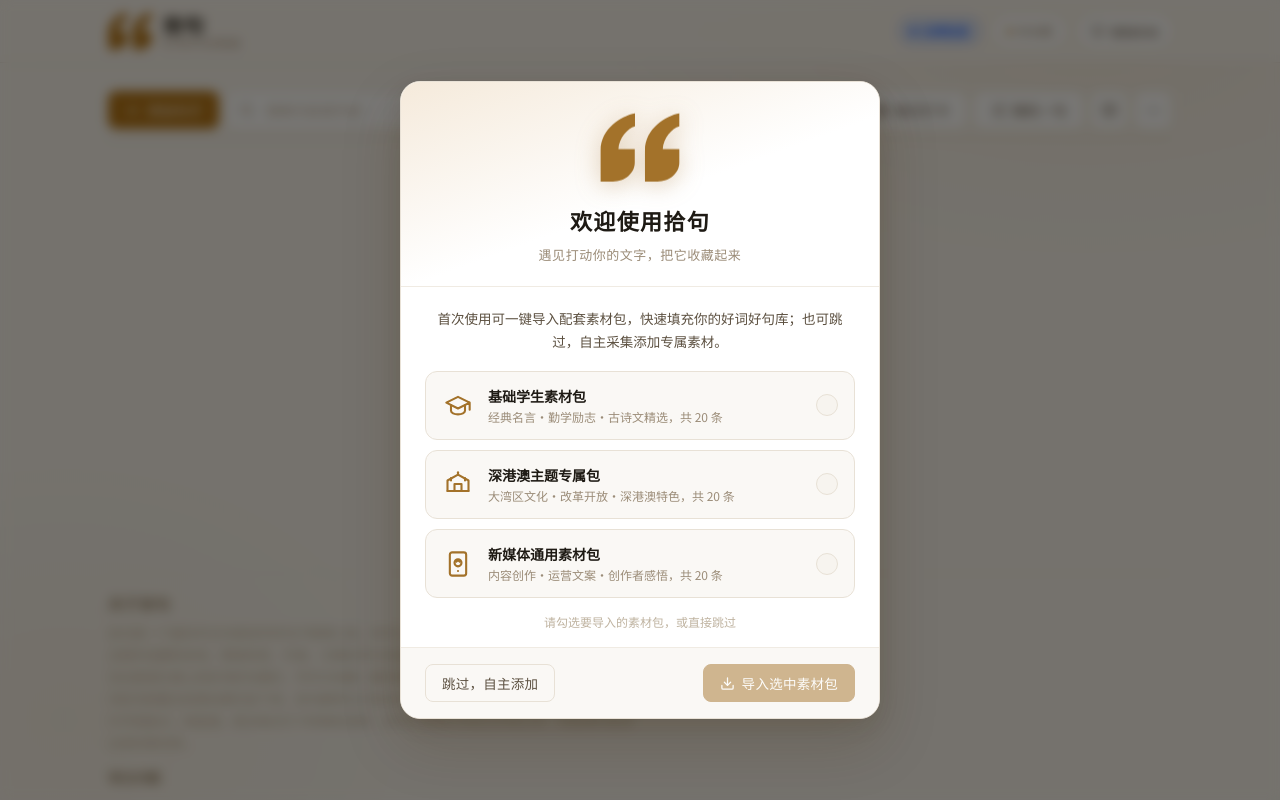
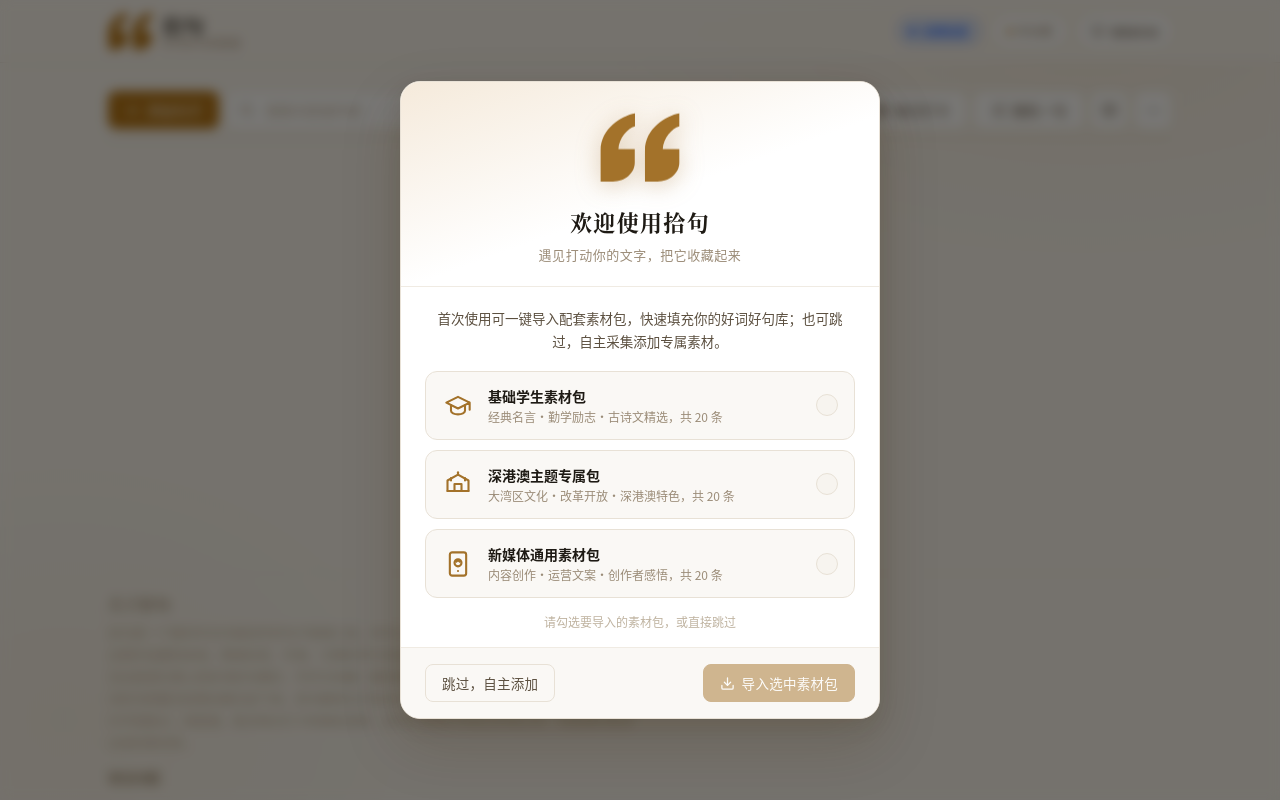
Before and after one commit to haliChina/shiju, a plain HTML site: page index.html in a window 1280 px wide. Shown: the top 800 px of the page. Drawn offline with Linux system fonts and the light colour scheme.

Commit message:
perf: prefer local CJK fonts so Android paints without downloading webfonts

```diff
--- a/style.css
+++ b/style.css
@@ -25,8 +25,8 @@
   --shadow-lg: 0 12px 40px rgba(60,40,10,.14), 0 4px 12px rgba(60,40,10,.08);
   --shadow-xl: 0 24px 60px rgba(60,40,10,.18), 0 8px 20px rgba(60,40,10,.10);
   --r-sm:   8px; --r-md: 12px; --r-lg: 16px; --r-xl: 20px; --r-full: 9999px;
-  --font-serif: 'Noto Serif SC','Songti SC',Georgia,serif;
-  --font-sans:  'Noto Sans SC','PingFang SC','Microsoft YaHei',sans-serif;
+  --font-serif: 'Noto Serif CJK SC','Source Han Serif SC','Noto Serif SC','Songti SC',Georgia,serif;
+  --font-sans:  'Noto Sans CJK SC','Source Han Sans SC','MiSans','Noto Sans SC','PingFang SC','Microsoft YaHei',sans-serif;
   --ease:     cubic-bezier(0.4,0,0.2,1);
   --ease-out: cubic-bezier(0,0,0.2,1);
   --ease-in:  cubic-bezier(0.4,0,1,1);
```
